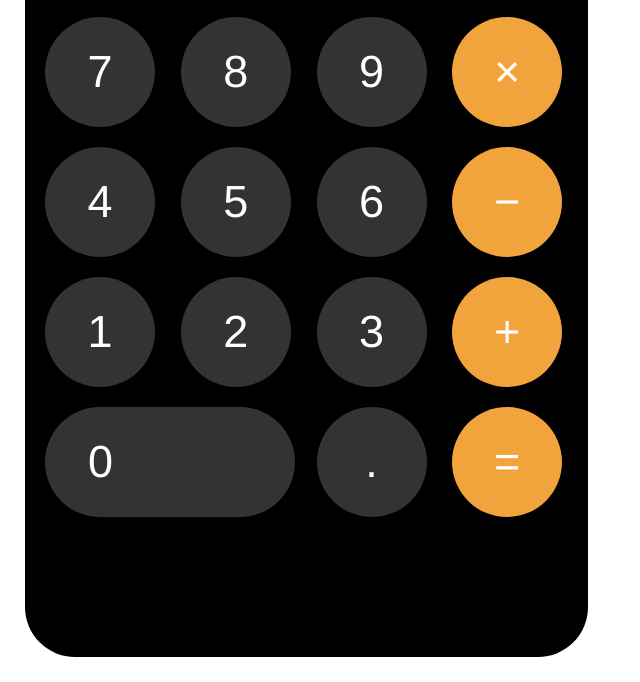
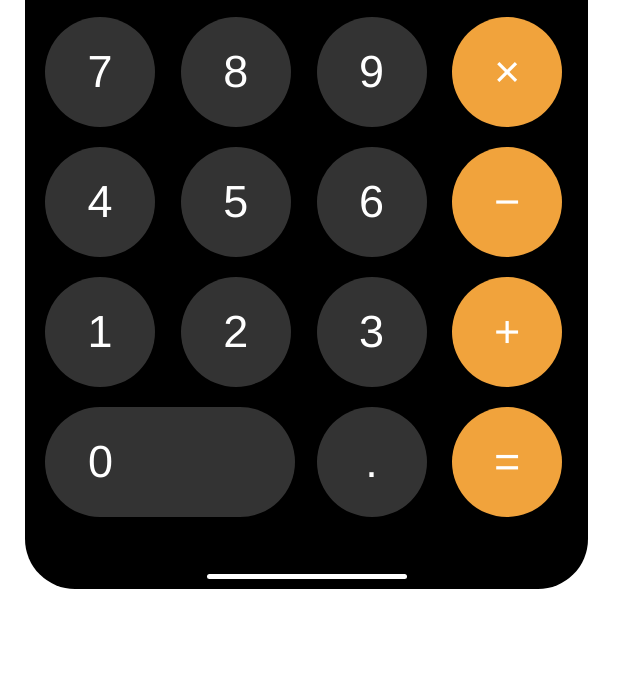
Before and after one commit to ttristann/apple-calculator, a plain HTML site: page index.html in a window 1280 px wide. Shown: the part 586-1268 px from the top of the page, without its empty margins (0-640 px from the left). After the commit the page ends 1200 px from the top, so only its background shows below. Drawn offline with Linux system fonts and the light colour scheme.

Commit message:
added the home button at the bottom (the horizontal line)

```diff
--- a/index.html
+++ b/index.html
@@ -47,8 +47,10 @@
            <div class="button decimal">.</div>
            <div class="button operator equal">=</div>
         </div>
+
+        <div class="bottom"></div> <!--bottom line acting as the home button-->
+
     </div>
-
     <script src="script.js"></script>
 </body>
 </html>
--- a/style.css
+++ b/style.css
@@ -15,9 +15,10 @@ body{
     background: black;
     border-radius: 50px;
     color: white;
-    height: 1218px;
+    height: 1150px;
     padding: 20px;
     width: 563px;
+    position: relative;
 }
 
 .top-container{
@@ -52,6 +53,7 @@ body{
     justify-content: center;
     align-items: center;
     cursor: pointer;
+    transition: filter .3s;
 }
 
 .button.function{
@@ -72,3 +74,19 @@ body{
     /* grid-column-start: 1; NOT NEEDED CUZ OF GRID-COLUMN
     grid-column-end: 3; */
 }
+
+.button:active,
+.button:focus{
+    filter: brightness(120%);
+}
+
+.bottom{
+    width: 200px;
+    height: 5px;
+    background: white;
+    border-radius: 4px;
+    position: absolute;
+    bottom: 10px;
+    left: 50%;
+    transform: translateX(-50%);
+}
```
